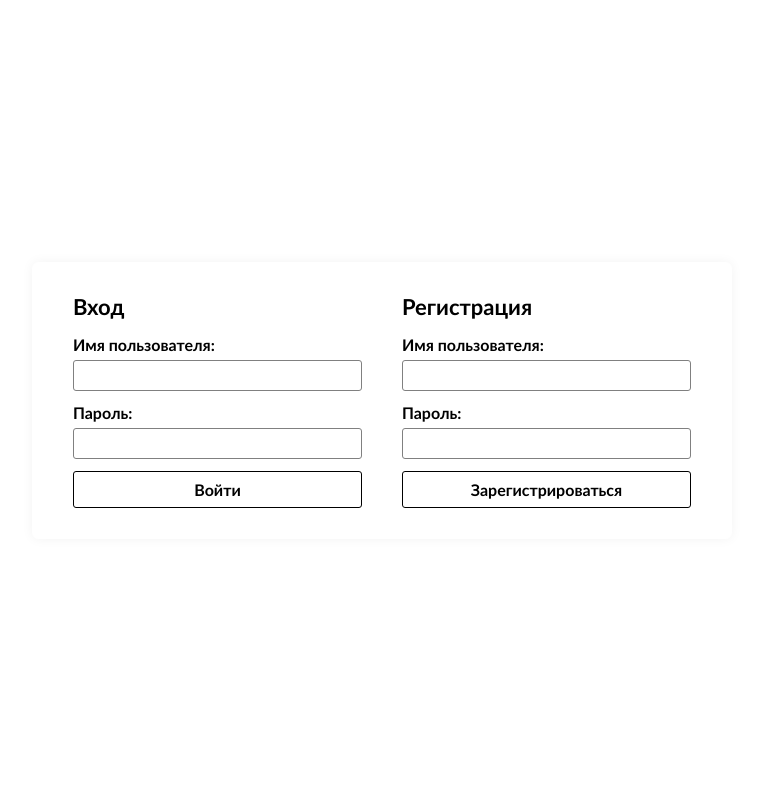
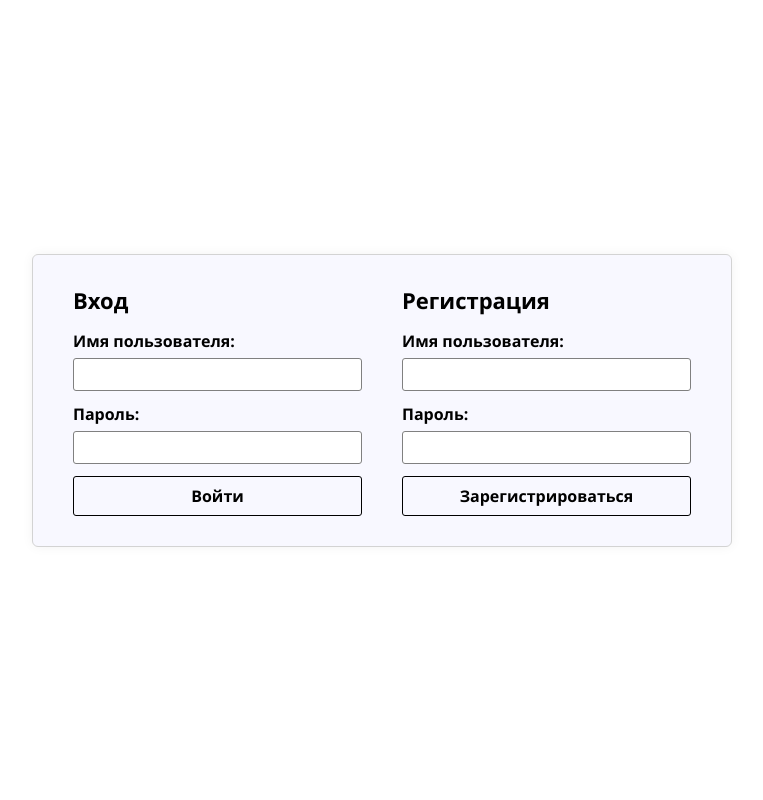
Before and after one commit to MelFxrd/To-Do-List, a Django app: page / in a window 1280 px wide. Shown: the whole page, without its empty margins (258-1021 px from the left). Run offline with Django 5.2, Linux system fonts and the light colour scheme.

Commit message:
Улучшил визуальный стиль Входи и Регистрации

```diff
--- a/static/style.css
+++ b/static/auth.css
@@ -1,5 +1,5 @@
 body {
-  font-family: 'Trebuchet MS', 'Lucida Sans Unicode', 'Lucida Grande', 'Lucida Sans', Arial, sans-serif;
+  font-family: "Segoe UI", Tahoma, Geneva, Verdana, sans-serif;
   background: white;
   color: black;
   margin: 0;
@@ -9,75 +9,14 @@ body {
   align-items: center;
 }
 
-.container {
-    max-width: 800px;
-    margin: auto;
-    padding: 20px;
-}
-
-header {
-    background-color: lightgray;
-    padding: 10px 20px;
-}
-
-nav a {
-    margin-right: 10px;
-    text-decoration: none;
-    color: black;
-}
-
-button {
-    background-color: blue;
-    color: white;
-    border: none;
-    padding: 8px 12px;
-    cursor: pointer;
-}
-
-input, select, textarea {
-    padding: 6px;
-    width: 100%;
-    margin-bottom: 10px;
-    border: 1px solid gray;
-}
-
-.task {
-    border-bottom: 1px solid gray;
-    padding: 8px 0;
-}
-.task-form {
-  margin-bottom: 30px;
-}
-
-.task-card {
-  border: solid black 1px;
-  padding: 10px;
-  margin-bottom: 15px;
-}
-
-.delete-form {
-  margin-top: 10px;
-}
-
-.task-card div {
-  margin: 0;
-  padding: 0;
-}
-
-.task-card div p {
-  display: inline;
-  margin: 0;
-  padding: 0;
-}
-
 .auth-container {
   display: flex;
   gap: 40px;
-  border: 1px solid white;
+  border: 1px solid lightgray;
   padding: 30px 40px;
   border-radius: 6px;
-  background: white;
-  box-shadow: 0 0 12px rgb(0 0 0 / 0.05);
+  background: ghostwhite;
+  box-shadow: 0 0 12px rgba(0, 0, 0, 0.05);
   max-width: 700px;
   width: 100%;
   box-sizing: border-box;
@@ -119,13 +58,15 @@ input, select, textarea {
   border: 1px solid black;
   background: transparent;
   font-weight: 600;
+  cursor: pointer;
   border-radius: 3px;
   font-family: inherit;
   color: black;
+  transition: background 0.15s ease;
   width: 100%;
   font-size: 16px;
 }
 
 .auth-container button:hover {
-  background: white;
+  background: lightgray;
 }
--- a/user/templates/auth.html
+++ b/user/templates/auth.html
@@ -3,12 +3,12 @@
 <head>
   <meta charset="UTF-8" />
   <meta name="viewport" content="width=device-width, initial-scale=1.0" />
-  <link rel="stylesheet" href="/static/style.css" />
+  <link rel="stylesheet" href="/static/auth.css" />
   <title>To Do List — Вход и Регистрация</title>
 </head>
 <body>
   <div class="auth-container">
-    <form method="post" class="auth-form" novalidate>
+    <form method="post" novalidate>
       {% csrf_token %}
       <h2>Вход</h2>
 
@@ -21,7 +21,7 @@
       <button type="submit" name="login">Войти</button>
     </form>
 
-    <form method="post" class="auth-form" novalidate>
+    <form method="post" novalidate>
       {% csrf_token %}
       <h2>Регистрация</h2>
 
```
Also changed, not shown: db.sqlite3.
